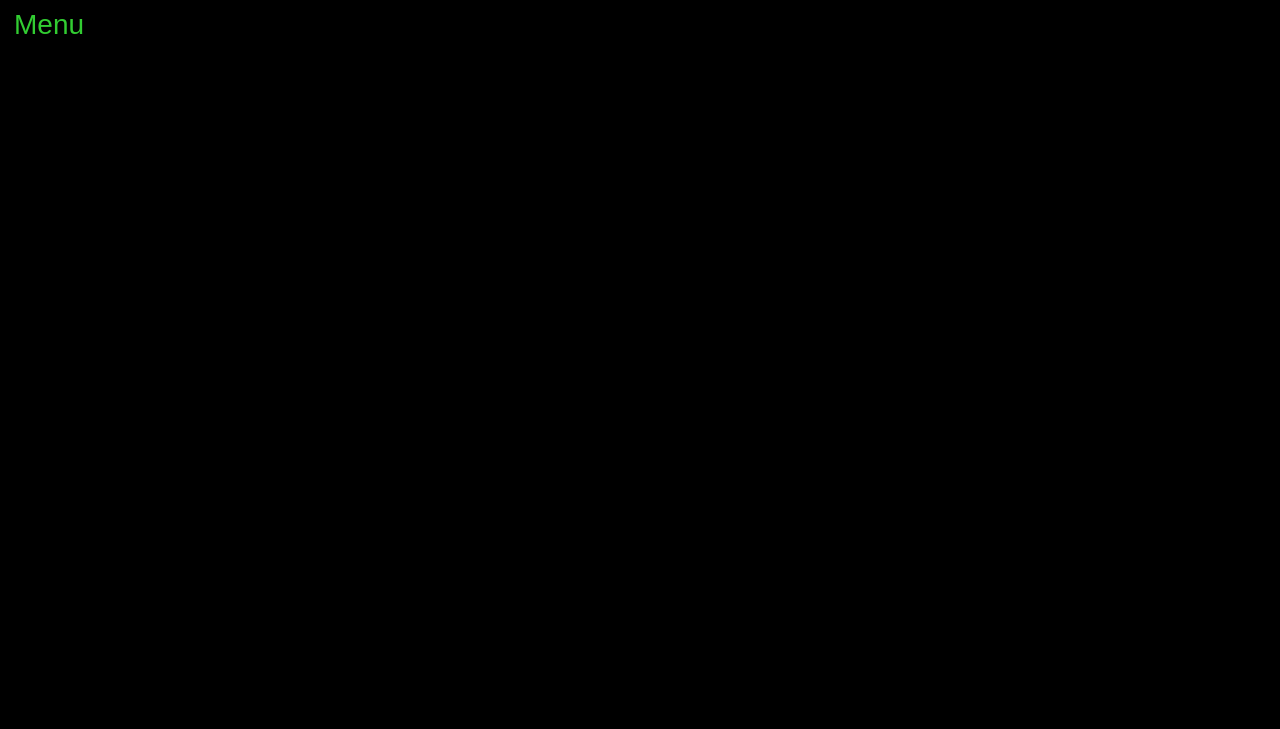
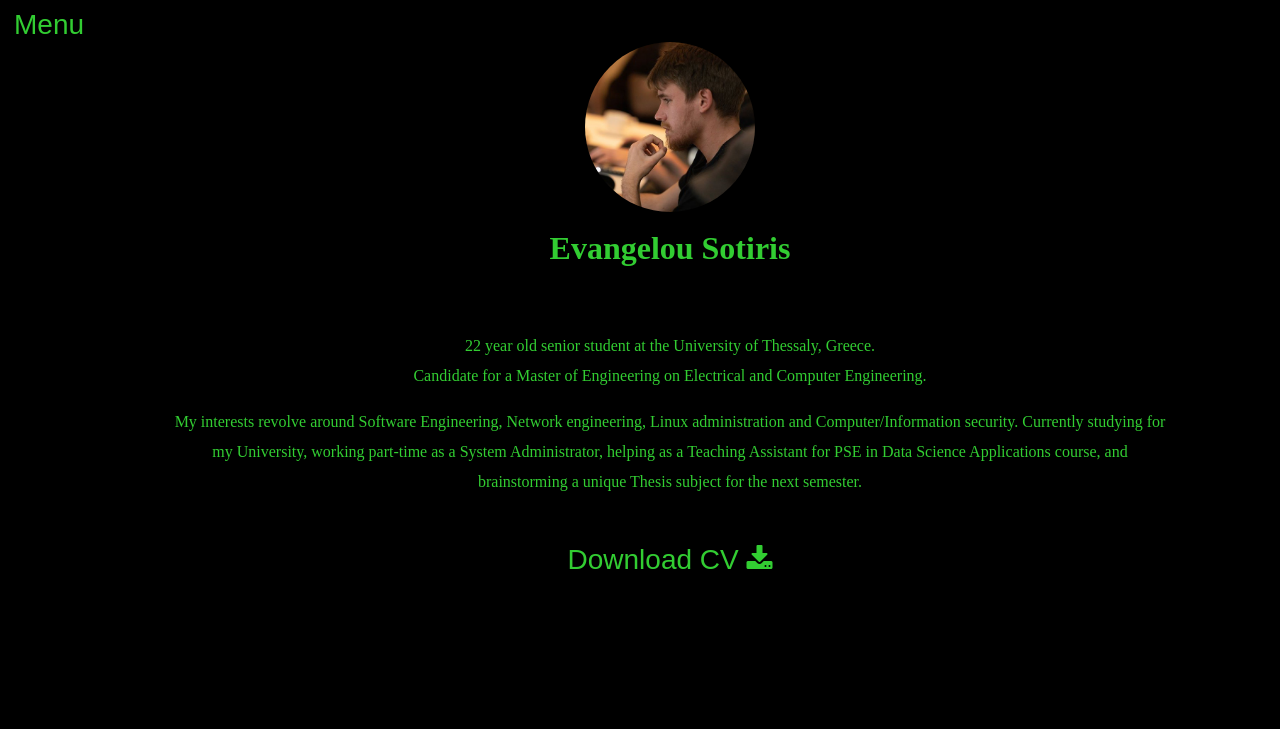
Before and after one commit to EvangelouSotiris/ECE_U_188_Projects, a plain HTML site: page www_project1/index.html in a window 1280 px wide. Shown: the top 729 px of the page. Drawn offline with Linux system fonts and the light colour scheme.

Commit message:
make some more changes

```diff
--- a/www_project1/index.html
+++ b/www_project1/index.html
@@ -9,6 +9,7 @@
 			body {
 				background-color: black;
 				color: white;
+				font: "Arial";
 			}
 			.dropbtn {
 				background-color: black;
@@ -18,11 +19,11 @@
 				font-size: 28px;
 			}
 			.dropdown {
+				font: "Arial";
 				position: relative;
   				display: inline-block;
 			}
 			.dropdown-content {
-				font: "Arial";
 				display: none;
 				position: absolute;
 				background-color: black;
@@ -35,6 +36,12 @@
 			}
 
 			.dropdown:hover .dropbtn {
+				background-color: #32CD32;
+				color: black;
+				cursor: pointer;
+			}
+
+			.dropbtn:hover {
 				background-color: #32CD32;
 				color: black;
 				cursor: pointer;
@@ -62,9 +69,13 @@
 				background-color: black;
 			}
 			.main {
+				font: "Arial";
 				padding-left: 160px;
-				padding-top: 20px;
+				padding-top: 0px;
+				padding-right: 100px;
 				color: #32CD32;
+				text-align: center;
+				line-height: 30px;
 			}
 
 			.footer {
@@ -99,6 +110,18 @@
 		   		<p>&#8859<a href="cv.html"> CV</a><br></p>
 		 	</div>
 		</div>
+		 <div class="main">
+		    <div class="row">
+		      <div class="col-lg-12 text-center" style="top:50px">
+		          <img src="delo.jpg" style="border-radius: 50%;" width=170px height=170px>
+		          <h1> Evangelou Sotiris </h1>
+		          <br>
+		         <p> 22 year old senior student at the University of Thessaly, Greece.<br>Candidate for a Master of Engineering on Electrical and Computer Engineering.</p>
+			       <p> My interests revolve around Software Engineering, Network engineering, Linux administration and Computer/Information security. Currently studying for my University, working part-time as a System Administrator, helping as a Teaching Assistant for PSE in Data Science Applications course, and brainstorming a unique Thesis subject for the next semester. </p> <br>
+		          <button type="button" class="dropbtn" onclick="window.location.href='CV.pdf'">Download CV <i class="fa fa-download"></i></button>
+		      </div>
+		    </div>
+		  </div>
 		<div class="footer">
 			<a href="https://www.linkedin.com/in/sevangelou/"><i class="fa fa-linkedin"></i></a>
 			<br> <a href="https://github.com/EvangelouSotiris"><i class="fa fa-github"></i></a>
```
Also changed, not shown: www_project1/cv.html (+1 -1 lines), www_project1/portfolio.html (+2 -2 lines), www_project1/delo.jpg (added), 1 other file.
